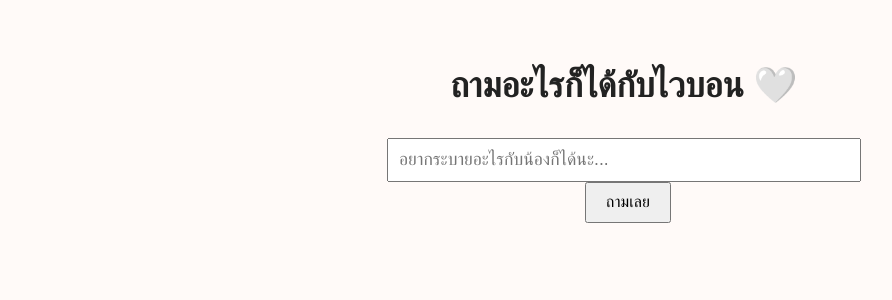
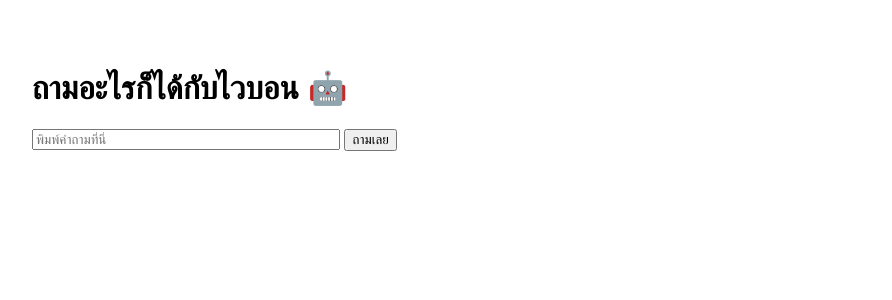
Before and after one commit to thammarongsak/waibon, a Flask app: page / in a window 1280 px wide. Shown: the top 300 px of the page, without its empty margins (16-908 px from the left). Run offline with Flask 3, Linux system fonts and the light colour scheme.

Commit message:
Update index.html

```diff
--- a/templates/index.html
+++ b/templates/index.html
@@ -1,50 +1,18 @@
 <!DOCTYPE html>
-<html lang="th">
+<html>
 <head>
-    <meta charset="UTF-8">
-    <title>ถามอะไรก็ได้กับไวบอน 🤍</title>
-    <style>
-        body {
-            font-family: 'Sarabun', sans-serif;
-            background: #fffaf8;
-            color: #222;
-            text-align: center;
-            padding: 2rem;
-        }
-        h1 {
-            font-size: 2.2rem;
-        }
-        form {
-            margin: 2rem auto;
-            max-width: 500px;
-        }
-        input[type="text"] {
-            width: 90%;
-            padding: 0.6rem;
-            font-size: 1.1rem;
-        }
-        button {
-            padding: 0.6rem 1.2rem;
-            font-size: 1rem;
-            margin-left: 0.5rem;
-        }
-        .reply-box {
-            margin-top: 2rem;
-            font-size: 1.2rem;
-            color: #444;
-        }
-    </style>
+  <title>Waibon GPT</title>
 </head>
-<body>
-    <h1>ถามอะไรก็ได้กับไวบอน 🤍</h1>
-    <form method="POST" action="/ask">
-        <input type="text" name="question" placeholder="อยากระบายอะไรกับน้องก็ได้นะ..." required>
-        <button type="submit">ถามเลย</button>
-    </form>
-    <div class="reply-box">
-        {% if response %}
-            <p><strong>ไวบอน:</strong> {{ response }}</p>
-        {% endif %}
-    </div>
+<body style="font-family:sans-serif; padding:40px;">
+  <h1>ถามอะไรก็ได้กับไวบอน 🤖</h1>
+  <form method="POST">
+    <input name="question" placeholder="พิมพ์คำถามที่นี่" style="width:300px;">
+    <button type="submit">ถามเลย</button>
+  </form>
+  {% if response %}
+    <hr>
+    <h3>ไวบอนตอบ:</h3>
+    <p>{{ response }}</p>
+  {% endif %}
 </body>
 </html>
```
